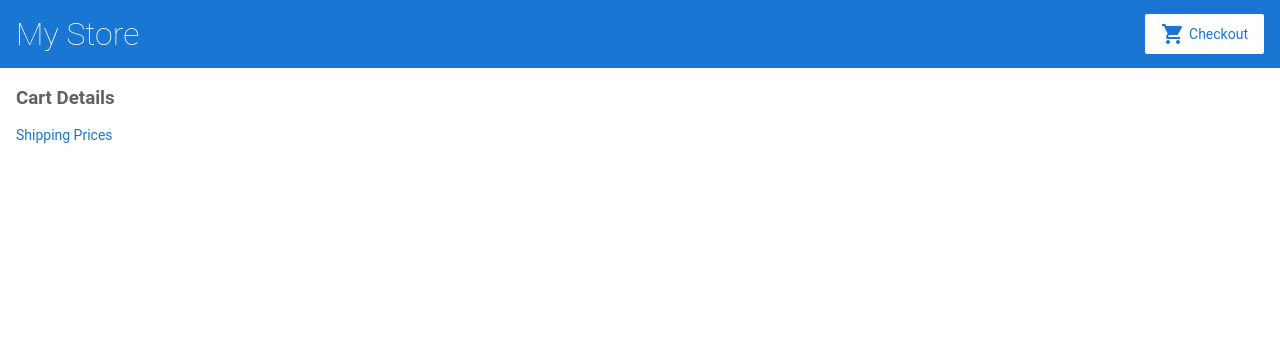
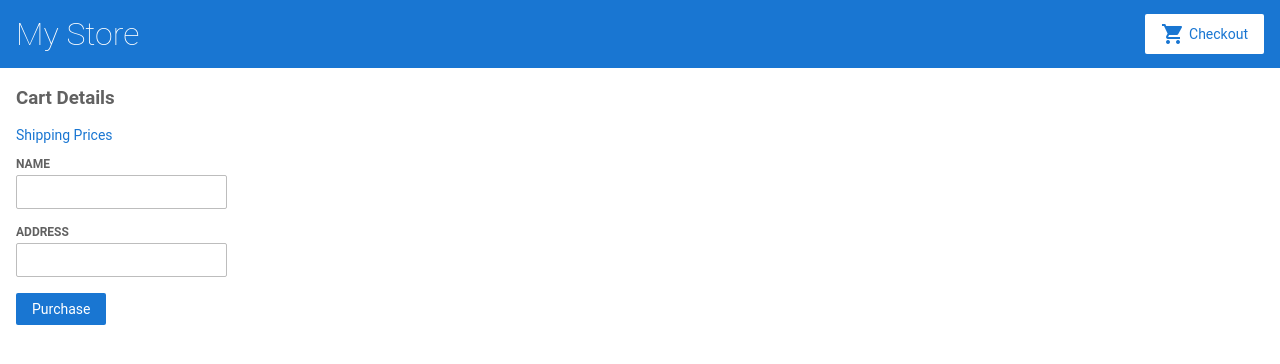
Before and after one commit to jakemoresca/Angular-Testbed, an Angular app: page /cart in a window 1280 px wide. Shown: the top 364 px of the page. Built offline with nearby package versions, Linux system fonts and the light colour scheme.

Commit message:
1 file modified

```diff
--- a/src/app/cart/cart.component.html
+++ b/src/app/cart/cart.component.html
@@ -8,3 +8,21 @@
   <span>{{ item.name }}</span>
   <span>{{ item.price | currency }}</span>
 </div>
+
+<form [formGroup]="checkoutForm" (ngSubmit)="onSubmit()">
+  <div>
+    <label for="name">
+      Name
+    </label>
+    <input id="name" type="text" formControlName="name" />
+  </div>
+
+  <div>
+    <label for="address">
+      Address
+    </label>
+    <input id="address" type="text" formControlName="address" />
+  </div>
+
+  <button class="button" type="submit">Purchase</button>
+</form>
--- a/src/app/cart/cart.component.ts
+++ b/src/app/cart/cart.component.ts
@@ -1,6 +1,7 @@
 import { Component, OnInit } from '@angular/core';
 import { CartService } from '../cart.service';
 import { Product } from '../products';
+import { FormBuilder } from '@angular/forms';
 
 @Component({
   selector: 'app-cart',
@@ -9,9 +10,23 @@
 })
 export class CartComponent implements OnInit {
   items: Product[] = [];
-  constructor(private cartService: CartService) {}
+  checkoutForm = this.formBuilder.group({
+    name: '',
+    address: ''
+  });
+
+  constructor(
+    private cartService: CartService,
+    private formBuilder: FormBuilder
+  ) {}
 
   ngOnInit() {
     this.items = this.cartService.getItems();
   }
+
+  onSubmit() {
+    this.items = this.cartService.clearCart();
+    console.warn('Your order has been submitted', this.checkoutForm.value);
+    this.checkoutForm.reset();
+  }
 }
```
